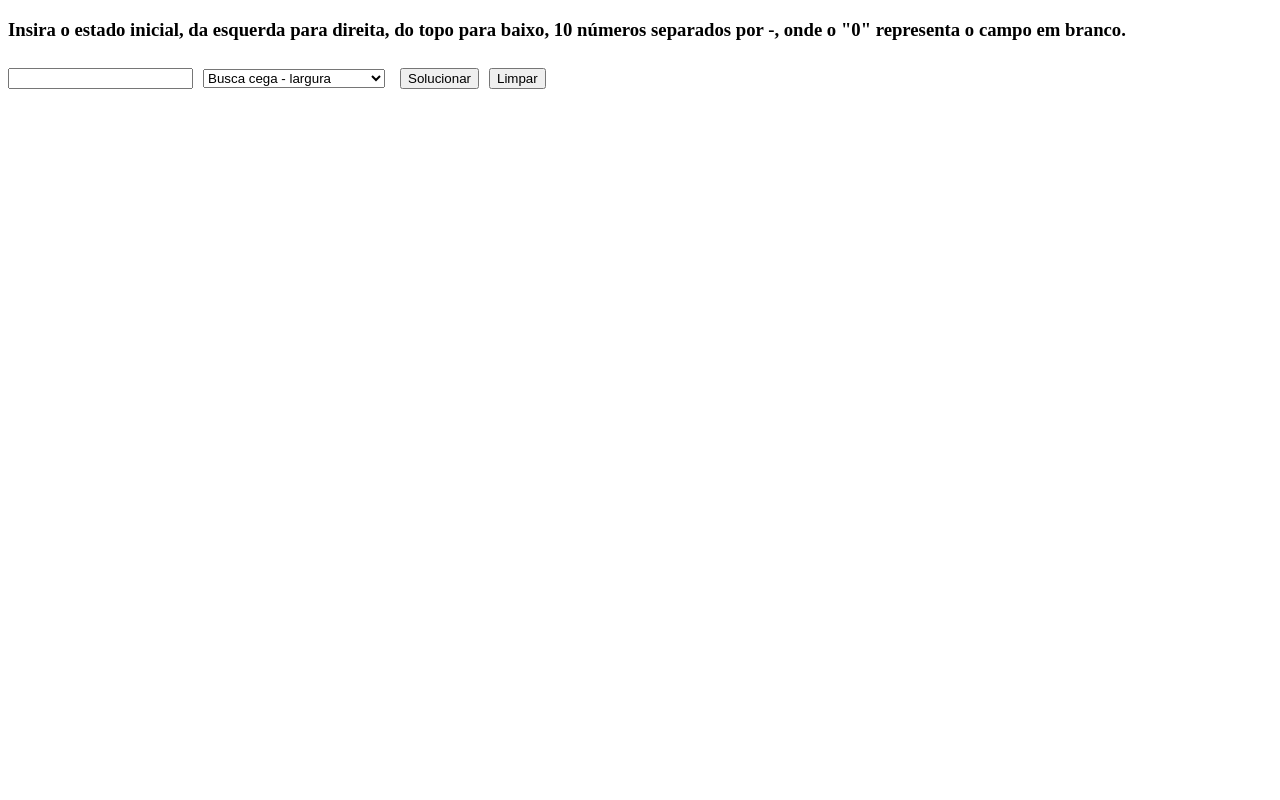
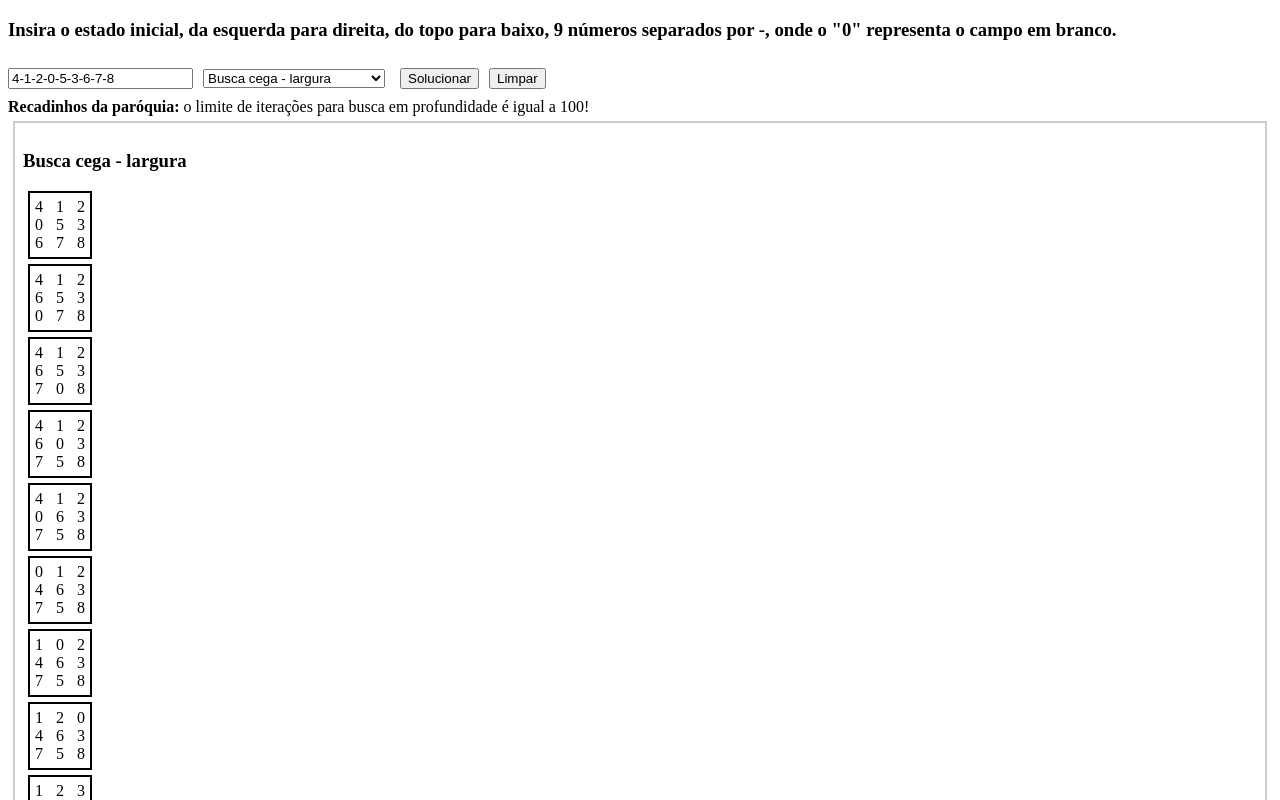
Before and after one commit to basilioarth/Jogo-dos-8, a React (Create React App) app: page / in a window 1280 px wide. Both pictures are taken after a click on the button "Solucionar". Shown: the top 800 px of the page. Built offline with nearby package versions, Linux system fonts and the light colour scheme.

Commit message:
update changes

```diff
--- a/src/algorithms/busca-largura.ts
+++ b/src/algorithms/busca-largura.ts
@@ -30,11 +30,16 @@ export const buscaLargura = (root: Node): Result => {
 
         for (let i = 0; i < currentNode.children.length; i++) {
 
-            currentNode.children[i].calcFScore();
             let adiciona = true;
 
             for (let j = 0; j < expandedNodes.length; j++) {
                 if (expandedNodes[j].isEqual(currentNode.children[i])) {
+                    adiciona = false;
+                    break;
+                }
+            }
+            for (let j = 0; j < frontier.length; j++) {
+                if (frontier[j].isEqual(currentNode.children[i])) {
                     adiciona = false;
                     break;
                 }
--- a/src/algorithms/busca-profundidade.ts
+++ b/src/algorithms/busca-profundidade.ts
@@ -1,5 +1,72 @@
-const buscaProfundidade = () => {
+import { Result } from './models/result';
+import Node from "./models/Node";
 
+export const buscaProfundidade = (root: Node): Result => {
+    let frontier: Node[] = [];
+    let expandedNodes: Node[] = [];
+    let custoTempo: number = 1;
+    let custoMemoria: number = 0;
+    let currentNode: Node = root;
+    let limit = 99;
+
+    frontier.push(root);
+    let goalFound: boolean = false;
+
+    while(frontier.length > 0 && !goalFound && limit > 0) {
+        limit--;
+
+        if(frontier.length > custoMemoria) custoMemoria = frontier.length;
+
+        custoTempo++;
+
+        currentNode = frontier[frontier.length - 1];
+        expandedNodes.push(currentNode);
+        frontier.pop();
+
+        if (currentNode.isGoal()){
+            goalFound = true;
+            break;
+        }
+
+        currentNode.expandNode();
+
+        for (let i = 0; i < currentNode.children.length; i++) {
+
+            let adiciona = true;
+
+            for (let j = 0; j < expandedNodes.length; j++) {
+                if (expandedNodes[j].isEqual(currentNode.children[i])) {
+                    adiciona = false;
+                    break;
+                }
+            }
+            for (let j = 0; j < frontier.length; j++) {
+                if (frontier[j].isEqual(currentNode.children[i])) {
+                    adiciona = false;
+                    break;
+                }
+            }
+            if (adiciona) {
+                frontier.push(currentNode.children[i]);
+            }
+        }
+    }
+
+    let path: Node[] = [];
+
+    while (currentNode.parent != null) {
+        path.push(currentNode);
+        currentNode = currentNode.parent;
+    }
+    path.push(currentNode);
+
+    path = path.reverse();
+
+    return {
+        path,
+        custoTempo,
+        custoMemoria
+    }
 }
 
 export default buscaProfundidade;
--- a/src/algorithms/models/Board.ts
+++ b/src/algorithms/models/Board.ts
@@ -1,6 +1,7 @@
 import { Result } from './result';
 import Node from './Node';
 import { buscaLargura } from '../busca-largura';
+import { buscaProfundidade } from '../busca-profundidade';
 import aEstrela from '../a-estrela';
 
 export default class Board {
@@ -24,7 +25,7 @@ export default class Board {
             case 0:
                 return buscaLargura(this.initialNode);
             case 1:
-                return {path: [], custoMemoria: 0, custoTempo: 0}
+                return buscaProfundidade(this.initialNode);
             case 3:
                 return aEstrela(this.initialNode);
             default:
--- a/src/algorithms/models/Node.ts
+++ b/src/algorithms/models/Node.ts
@@ -27,8 +27,9 @@ export default class Node {
         })
 
         if (x != null) {
+
+            this.moveToLeft(this.puzzle, x);
             this.moveToRight(this.puzzle, x);
-            this.moveToLeft(this.puzzle, x);
             this.moveToUp(this.puzzle, x);
             this.moveToDown(this.puzzle, x);
         }
--- a/src/views/main/index.tsx
+++ b/src/views/main/index.tsx
@@ -2,6 +2,8 @@ import { useEffect, useState } from "react";
 import Board from "../../algorithms/models/Board";
 import Node from "../../algorithms/models/Node";
 import { Result } from "../../algorithms/models/result";
+
+const algoritmos = ["Busca cega - largura", "Busca cega - profundidade", "Busca heurística", "A*"];
 
 const Main = () => {
 
@@ -11,8 +13,13 @@ const Main = () => {
     // let board = new Board([1, 2, 3, 4, 7, 5, 6, 8, 0]);
     // let board = new Board([0, 1, 2, 4, 5, 3, 6, 7, 8]);
 
-    const [solucoes, setSolucoes] = useState<Result[]>([]);
-    const [value, setValue] = useState<string>('');
+    /**
+     * 4-1-2-0-5-3-6-7-8
+     * 0-1-2-4-5-3-6-7-8
+     */
+
+    const [solucoes, setSolucoes] = useState<any>([]);
+    const [value, setValue] = useState<string>('4-1-2-0-5-3-6-7-8');
     const [algoritmo, setAlgoritmo] = useState<string>("0");
 
     const castInput = () => value?.split('-').map(v => parseInt(v));
@@ -24,7 +31,13 @@ const Main = () => {
         }
 
         let board = new Board(castInput());
-        setSolucoes(arr => [...arr, board.search(parseInt(algoritmo))]);
+        setSolucoes([
+            ...solucoes,
+            {
+                board: board.search(parseInt(algoritmo)),
+                algoritmo,
+            }
+        ]);
     }
 
     useEffect(() => {
@@ -34,9 +47,9 @@ const Main = () => {
     return (
         <div>
             <div>
-                <h3>Insira o estado inicial, da esquerda para direita, do topo para baixo, 10 números separados por -, onde o "0" representa o campo em branco.</h3>
+                <h3>Insira o estado inicial, da esquerda para direita, do topo para baixo, 9 números separados por -, onde o "0" representa o campo em branco.</h3>
                 <div>
-                    <input value={value} onChange={(e) => setValue(e.target.value)} type="text" pattern="\d+" maxLength={17} />
+                    <input value={value} onChange={(e) => setValue(e.target.value.replace(/[^0-8-]/g, ""))} type="text" pattern="\d+" maxLength={17} />
                     <select style={{
                         margin: 10
                     }} name="algoritmos" id="algoritmos" defaultValue={algoritmo} onChange={(e) => setAlgoritmo(e.target.value)}>
@@ -52,12 +65,20 @@ const Main = () => {
                         margin: 5
                     }} onClick={() => setSolucoes([])}>Limpar</button>
                 </div>
+                <span><strong>Recadinhos da paróquia:</strong> o limite de iterações para busca em profundidade é igual a 100!</span>
             </div>
 
             {
-                solucoes.map(solucao => (
-                    solucao?.path.length > 0 ?
-                        solucao?.path.map((node: Node) => (
+                solucoes.map((solucao: any) => (
+                    <div style={{
+                        border: '2px solid #ccc',
+                        margin: 5,
+                        padding: 8
+                    }}>
+                        <h3>{algoritmos[parseInt(solucao.algoritmo)]} </h3>
+                    {
+                    solucao?.board.path.length > 0 ?
+                        solucao?.board.path.map((node: Node) => (
                                 <div style={{
                                     border: '2px solid #000',
                                     margin: 5,
@@ -100,6 +121,10 @@ const Main = () => {
                                 </div>
                         ))
                         : <h2></h2>
+                     }
+                     <h4>Custo de memória: { solucao.board.custoMemoria }</h4>
+                    <h4>Custo de tempo: { solucao.board.custoTempo }</h4>
+                    </div>
                 ))
             }
         </div>
```
Lines whose indentation alone changed are shown as unchanged.
